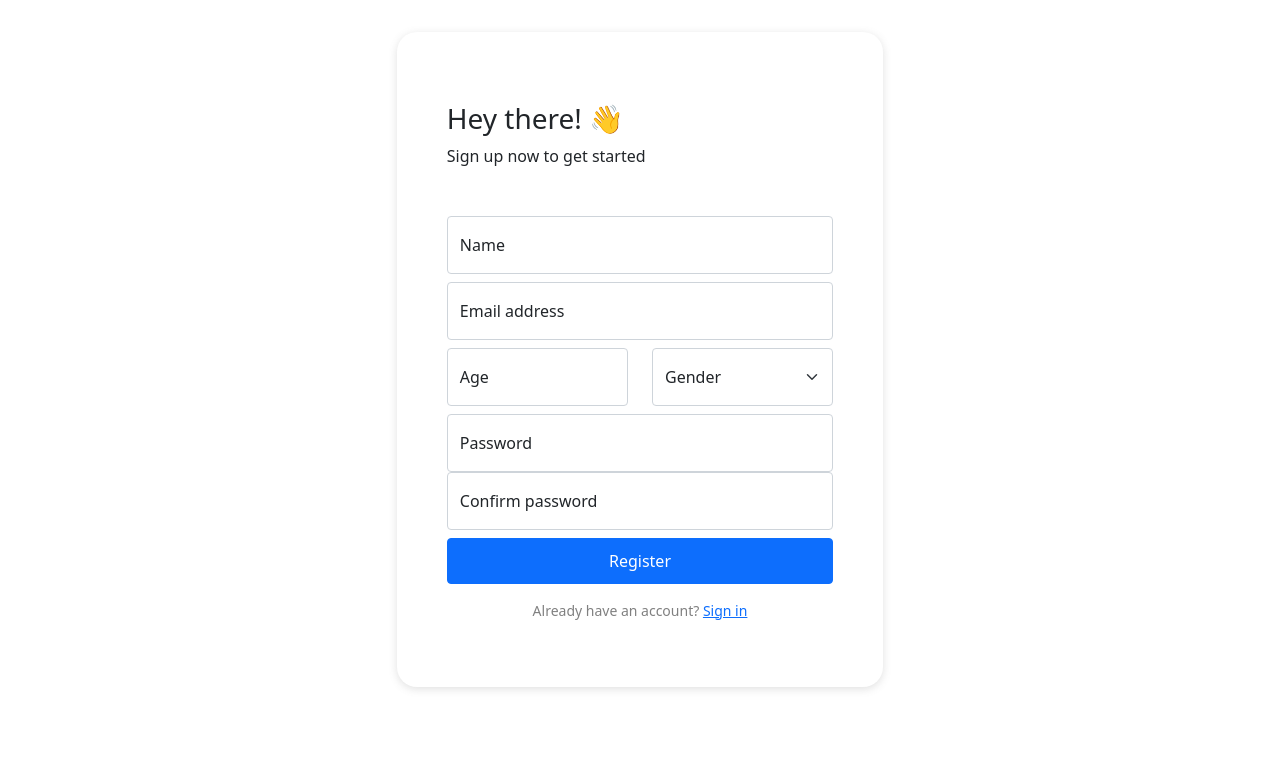
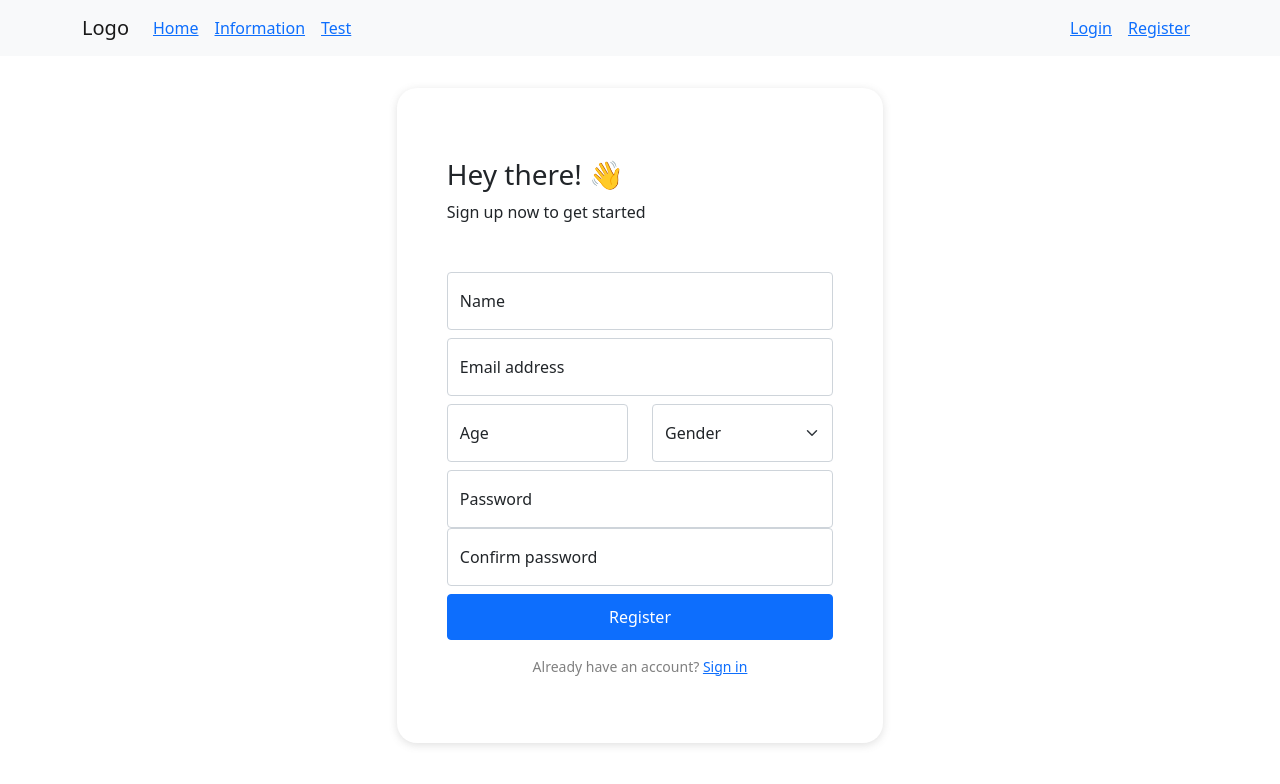
Before and after one commit to jadenlohh/geekout-2022, a React (Create React App) app in the folder frontend/: page /register in a window 1280 px wide. Shown: the top 784 px of the page. Built offline with nearby package versions, Linux system fonts and the light colour scheme.

Commit message:
fix: :bug: Fix Login and Register page now uses TokenContext

```diff
--- a/frontend/src/pages/Login.jsx
+++ b/frontend/src/pages/Login.jsx
@@ -1,13 +1,14 @@
-import React, { useEffect, useState } from "react";
+import React, { useContext, useEffect, useState } from "react";
 import { FloatingLabel, Form, Button } from "react-bootstrap";
 import "bootstrap/dist/css/bootstrap.min.css";
 import axios from "axios";
 import useToken from "../hooks/useToken";
 import { useNavigate } from "react-router-dom";
 import NavigationBar from "../components/NavigationBar";
+import { TokenContext } from "../App";
 
 function Login() {
-    const { token, saveTokenToLocalStorage } = useToken();
+    const { token, saveTokenToStorage } = useContext(TokenContext);
 
     const loginStyle = {
         borderRadius: "20px",
@@ -65,7 +66,7 @@ function Login() {
             } = data;
 
             if (success) {
-                saveTokenToLocalStorage(token);
+                saveTokenToStorage(token);
             }
 
             setError("");
@@ -79,6 +80,7 @@ function Login() {
 
     return (
         <>
+            <NavigationBar />
             <div style={loginStyle}>
                 <h3>Welcome!</h3>
                 <p className="mb-5">Please sign in to continue</p>
--- a/frontend/src/pages/Register.jsx
+++ b/frontend/src/pages/Register.jsx
@@ -12,6 +12,8 @@ import useToken from "../hooks/useToken";
 import axios from "axios";
 import { useNavigate } from "react-router-dom";
 import NavigationBar from "../components/NavigationBar";
+import { useContext } from "react";
+import { TokenContext } from "../App";
 
 const registerStyle = {
     borderRadius: "20px",
@@ -33,8 +35,7 @@ const signUpStyle = {
 };
 
 function Register() {
-    // Token hook
-    const { token, saveTokenToLocalStorage } = useToken();
+    const { token } = useContext(TokenContext);
 
     const [name, setName] = useState("");
     const [email, setEmail] = useState("");
@@ -92,6 +93,7 @@ function Register() {
 
     return (
         <>
+            <NavigationBar />
             <div className="mx-auto" style={registerStyle}>
                 <h3>Hey there! 👋</h3>
                 <p className="mb-5">Sign up now to get started</p>
```
